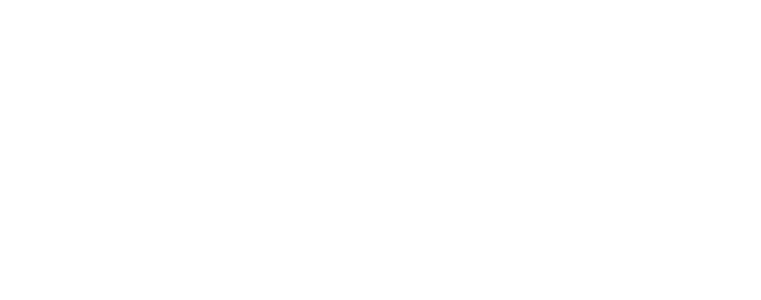
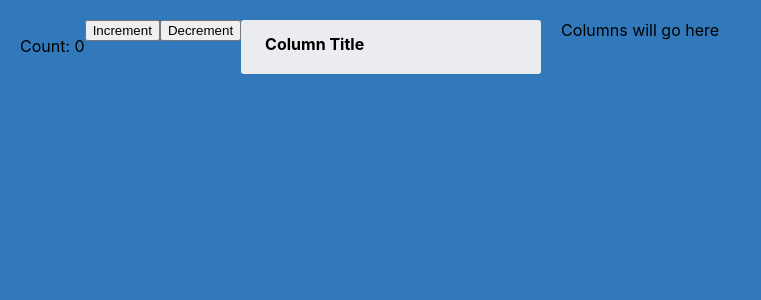
Before and after one commit to GrafSoul/typescript-taskboard-app, a React (Create React App) app: page / in a window 1280 px wide. Shown: the top 300 px of the page, without its empty margins (0-761 px from the left). Built offline with nearby package versions, Linux system fonts and the light colour scheme.

Commit message:
feat: Added new components.

```diff
--- a/package.json
+++ b/package.json
@@ -10,9 +10,11 @@
     "@types/node": "^16.11.19",
     "@types/react": "^17.0.38",
     "@types/react-dom": "^17.0.11",
+    "@types/styled-components": "^5.1.20",
     "react": "^17.0.2",
     "react-dom": "^17.0.2",
     "react-scripts": "5.0.0",
+    "styled-components": "^5.3.3",
     "typescript": "^4.5.4",
     "web-vitals": "^2.1.3"
   },
--- a/src/App.tsx
+++ b/src/App.tsx
@@ -1,5 +1,21 @@
-const App = () => {
-	return null;
+// Core
+import { FC } from 'react';
+
+// Styled components
+import { AppContainer } from 'styles';
+import { Column } from 'Column';
+import { Card } from 'Card';
+import { Counter } from 'Counter';
+
+const App: FC = () => {
+	return (
+		<AppContainer>
+			<Counter />
+			<Column />
+			<Card />
+			Columns will go here
+		</AppContainer>
+	);
 };
 
 export default App;
--- /dev/null
+++ b/src/Card.tsx
@@ -0,0 +1,7 @@
+import { FC } from 'react';
+
+export const Card: FC = () => {
+	return <div></div>;
+};
+
+export default Card;
--- /dev/null
+++ b/src/Column.tsx
@@ -0,0 +1,15 @@
+// Core
+import { FC } from 'react';
+
+// Styled Components
+import { ColumnContainer, ColumnTitle } from './styles';
+
+export const Column: FC = () => {
+	return (
+		<ColumnContainer>
+			<ColumnTitle>Column Title</ColumnTitle>
+		</ColumnContainer>
+	);
+};
+
+export default Column;
--- /dev/null
+++ b/src/Counter.tsx
@@ -0,0 +1,29 @@
+import React from 'react';
+
+type CounterState = {
+	count: number;
+};
+
+export class Counter extends React.Component<{}, CounterState> {
+	state: CounterState = {
+		count: 0,
+	};
+
+	increment = () => {
+		this.setState({ count: this.state.count + 1 });
+	};
+
+	decrement = () => {
+		this.setState({ count: this.state.count - 1 });
+	};
+
+	render() {
+		return (
+			<>
+				<p>Count: {this.state.count}</p>
+				<button onClick={this.increment}>Increment</button>
+				<button onClick={this.decrement}>Decrement</button>
+			</>
+		);
+	}
+}
--- /dev/null
+++ b/src/styles.ts
@@ -0,0 +1,36 @@
+import styled from 'styled-components';
+
+export const AppContainer = styled.div`
+	width: 100%;
+	height: 100%;
+	padding: 20px;
+	display: flex;
+	flex-direction: row;
+	align-items: flex-start;
+	background-color: #3179ba;
+`;
+
+export const ColumnContainer = styled.div`
+	width: 300px;
+	min-height: 40px;
+	margin-right: 20px;
+	border-radius: 3px;
+	padding: 8px 8px;
+	flex-grow: 0;
+	background-color: #ebecf0;
+`;
+
+export const ColumnTitle = styled.div`
+	padding: 6px 16px 12px;
+	font-weight: bold;
+`;
+
+export const CardContainer = styled.div`
+	margin-bottom: 0.5rem;
+	padding: 0.5rem 1rem;
+	max-width: 300px;
+	border-radius: 3px;
+	background-color: #fff;
+	box-shadow: #091e4240 0px 1px 0px 0px;
+	cursor: pointer;
+`;
```
Also changed, not shown: .eslintrc.json, 1 other file (tests, documents, lock files or other folders).
